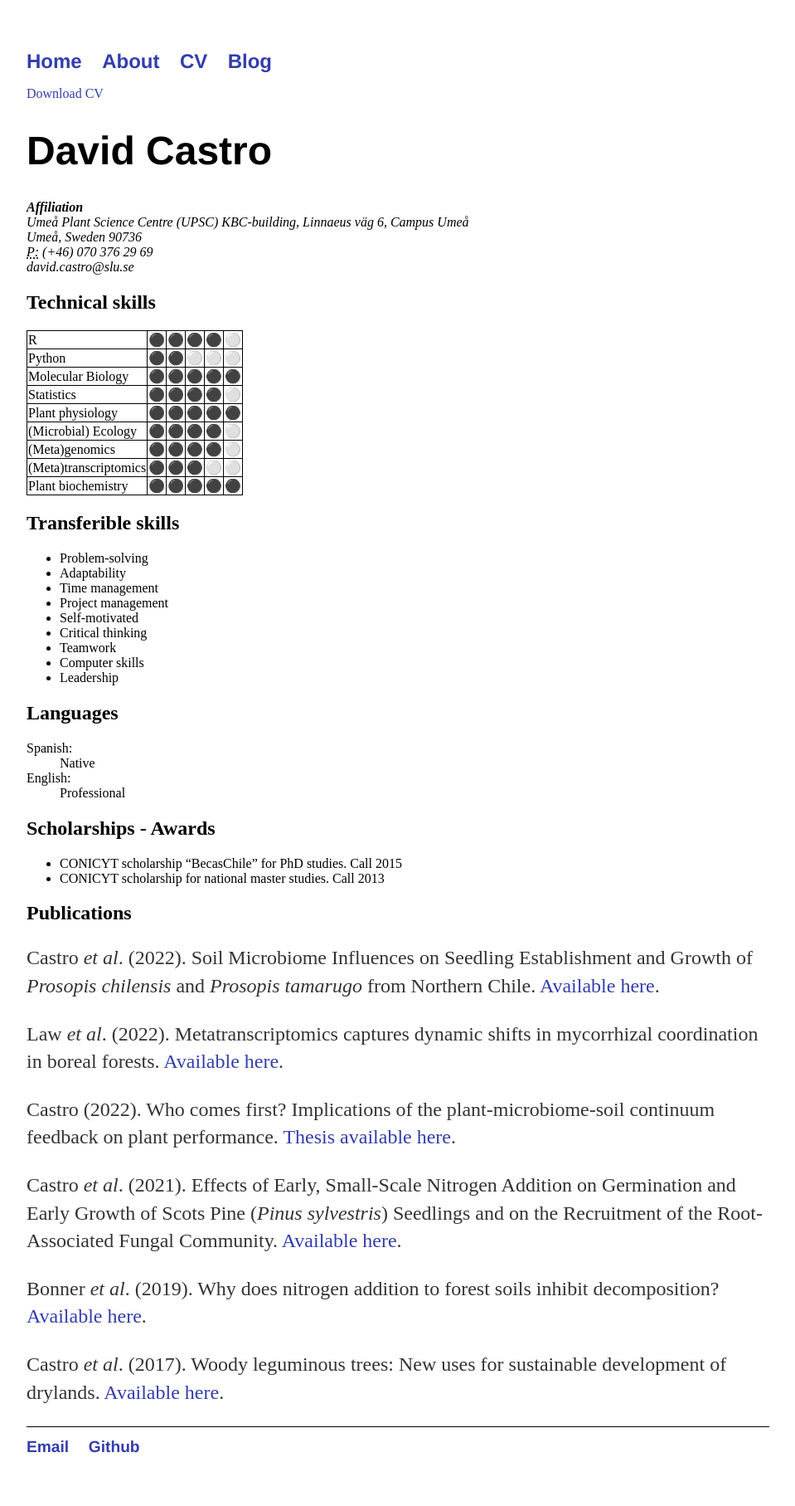
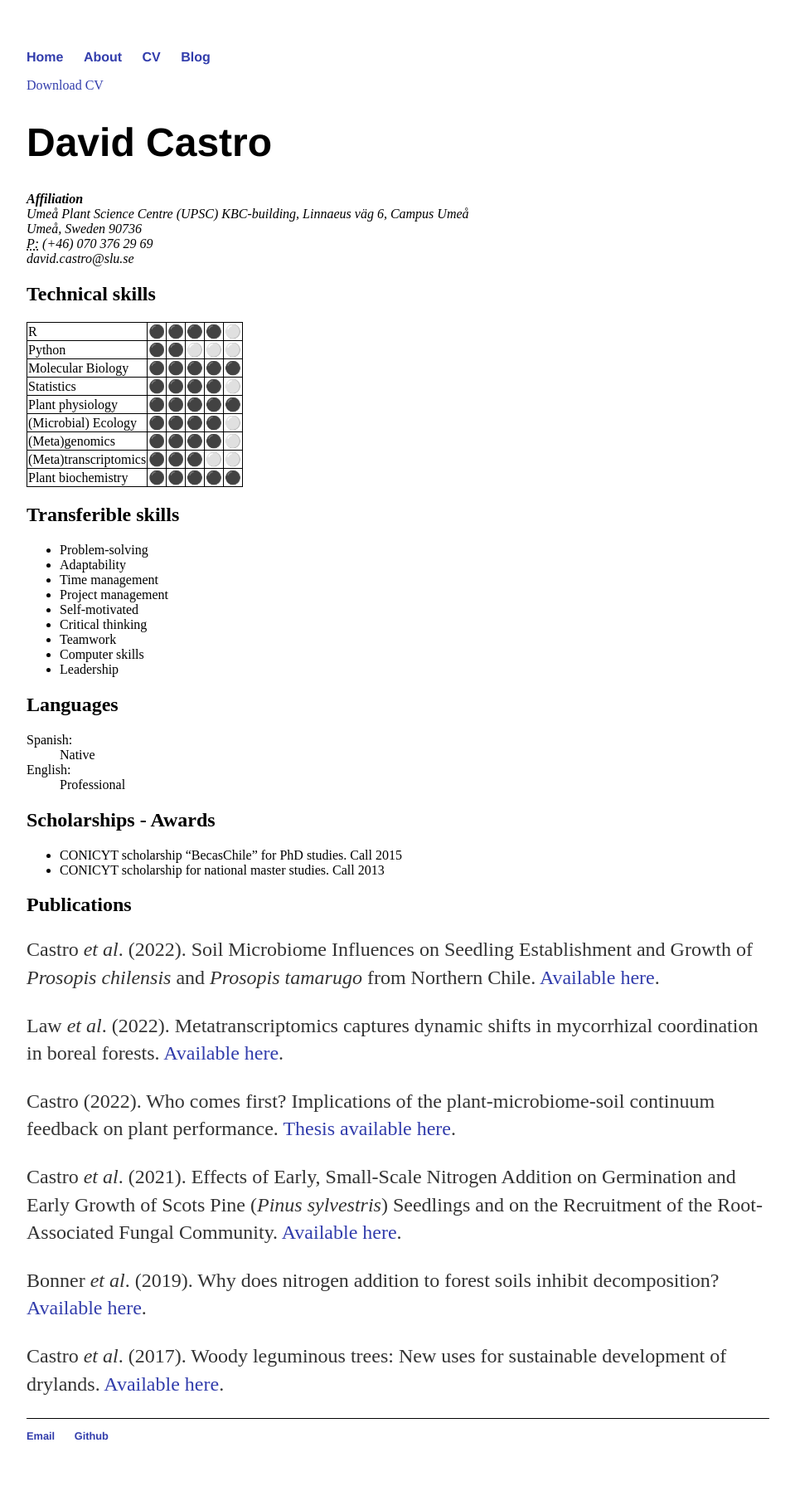
Before and after one commit to davcastrom/davcastrom.github.io, a Jekyll site: the page built from cv/index.html, in a window 1280 px wide. Shown: the whole page at 83% size, without its empty margins (160-1119 px from the left). Built offline with Jekyll 4.4.1, drawn with Linux system fonts in a browser that asks for light colours.

Commit message:
Revert "Update main.css"
This reverts commit 2bdf54f08856bb3412c58c1b450024f2ecf04279.

```diff
--- a/assets/css/main.css
+++ b/assets/css/main.css
@@ -13,7 +13,6 @@ nav ul, footer ul {
 nav ul li, footer ul li {
     display: inline;
     margin-right: 20px;
-    font-size: 1.5em;
 }
 
 a {
@@ -49,7 +48,6 @@ ul.posts li {
 }
 
 table, th, td {
-    font-size: 1em;
     border: 1px solid black;
     border-collapse: collapse;
     empty-cells: show;
```
